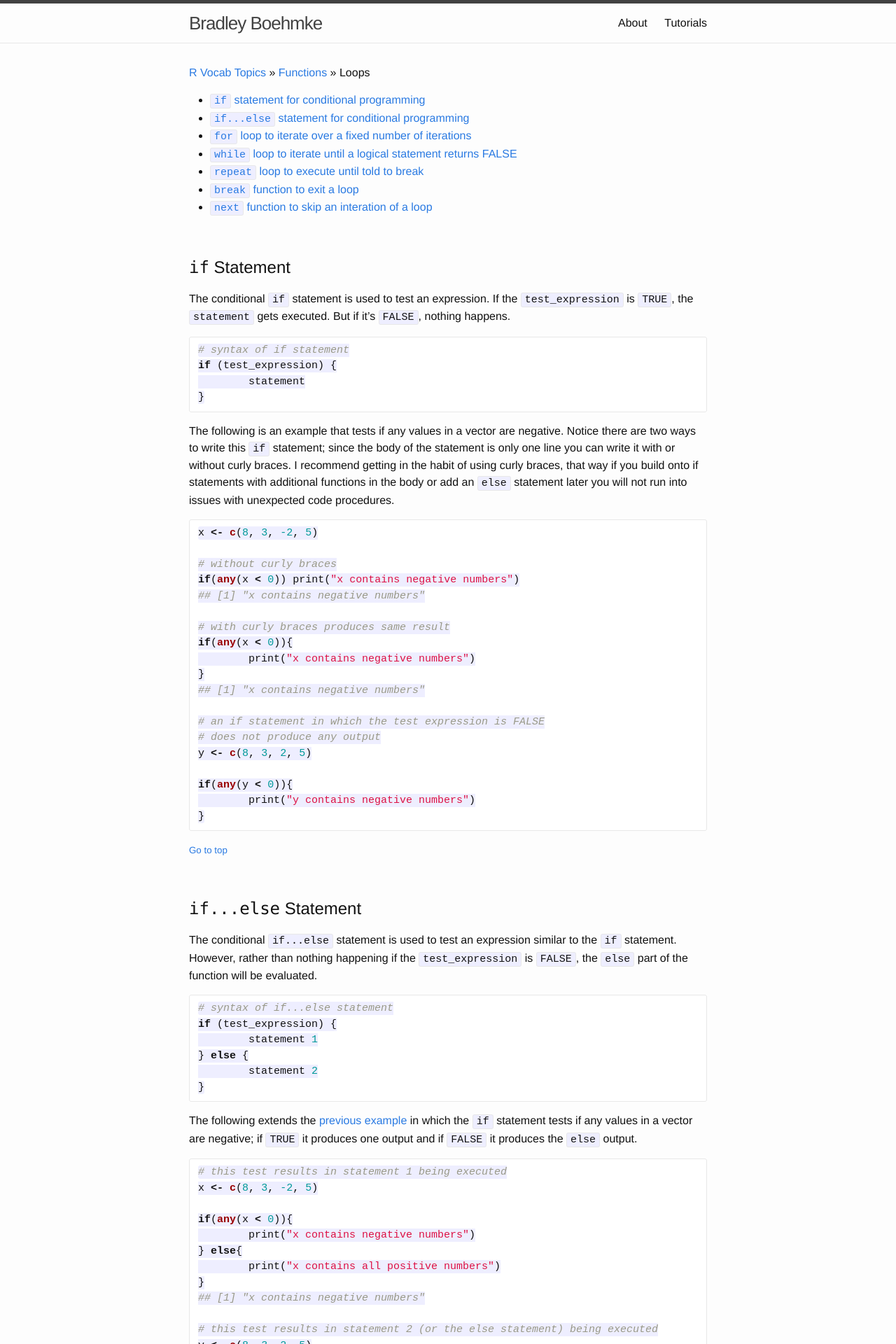
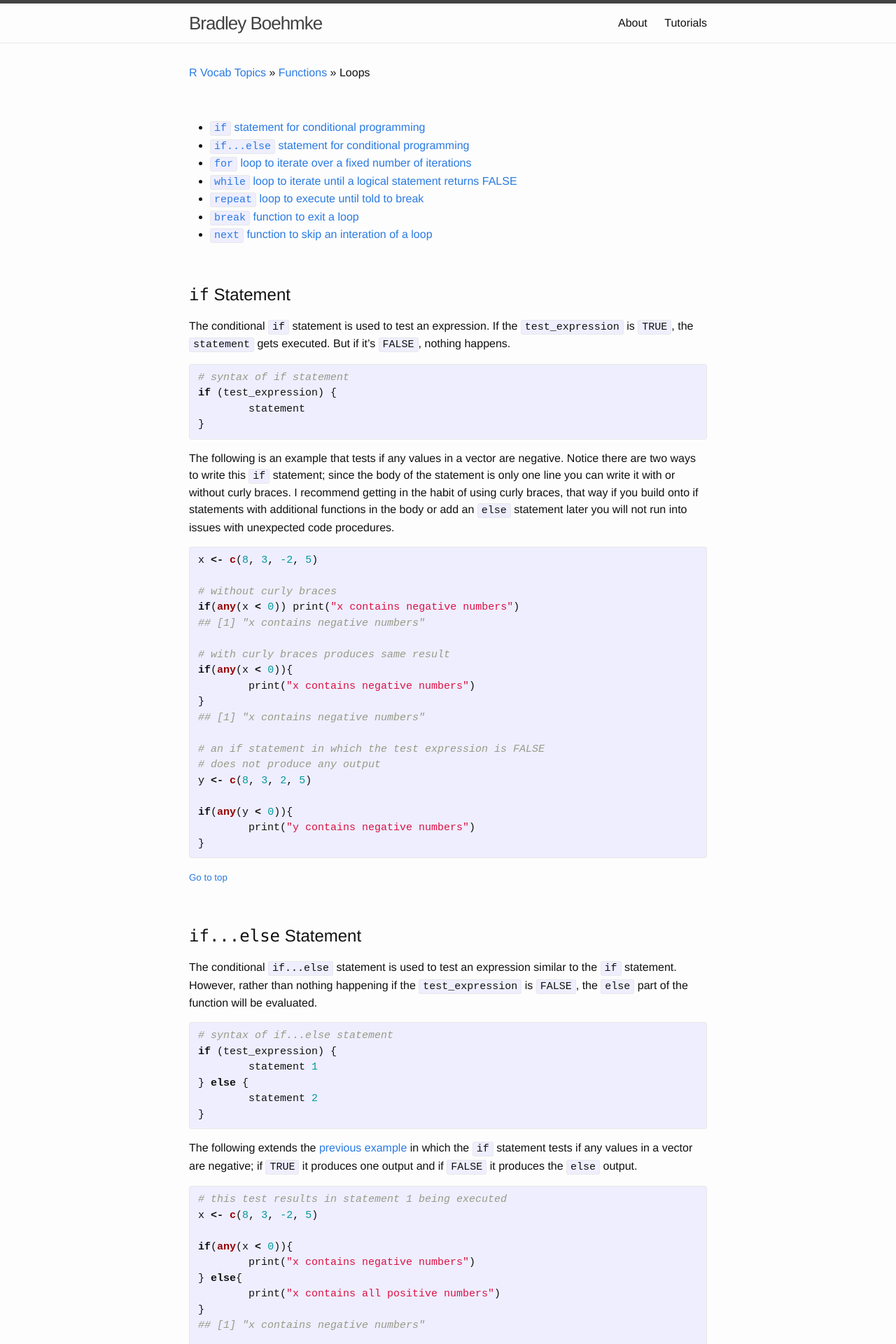
Before and after one commit to bradleyboehmke/bradleyboehmke, a Jekyll site: the page built from tutorials/loops.md, in a window 1280 px wide. Shown: the top 1920 px of the page at 70% size. Built offline with Jekyll 4.4.1, drawn with Linux system fonts in a browser that asks for light colours.

Commit message:
Update loops.md

````diff
--- a/tutorials/loops.md
+++ b/tutorials/loops.md
@@ -5,6 +5,7 @@ title: NULL
 
 [R Vocab Topics](index) &#187; [Functions](functions_loops) &#187; Loops
 
+<br>
 
 * <a href="#if">`if` statement for conditional programming</a>
 * <a href="#ifelse">`if...else` statement for conditional programming</a>
@@ -22,16 +23,16 @@ title: NULL
 The conditional `if` statement is used to test an expression.  If the `test_expression` is `TRUE`, the `statement` gets executed. But if it's `FALSE`, nothing happens.
 
 
-```r
+{% highlight r %}
 # syntax of if statement
 if (test_expression) {
         statement
 }
-```
+{% endhighlight %}
 
 The following is an example that tests if any values in a vector are negative.  Notice there are two ways to write this `if` statement; since the body of the statement is only one line you can write it with or without curly braces.  I recommend getting in the habit of using curly braces, that way if you build onto if statements with additional functions in the body or add an `else` statement later you will not run into issues with unexpected code procedures.
 
-```r
+{% highlight r %}
 x <- c(8, 3, -2, 5)
 
 # without curly braces
@@ -51,7 +52,7 @@ y <- c(8, 3, 2, 5)
 if(any(y < 0)){
         print("y contains negative numbers")
 }
-```
+{% endhighlight %}
 <small><a href="#">Go to top</a></small>
 
 <br>
@@ -62,19 +63,19 @@ if(any(y < 0)){
 The conditional `if...else` statement is used to test an expression similar to the `if` statement.  However, rather than nothing happening if the `test_expression` is `FALSE`, the `else` part of the function will be evaluated.
 
 
-```r
+{% highlight r %}
 # syntax of if...else statement
 if (test_expression) {
         statement 1
 } else {
         statement 2
 }
-```
+{% endhighlight %}
 
 The following extends the [previous example](#if) in which the `if` statement tests if any values in a vector are negative; if `TRUE` it produces one output and if `FALSE` it produces the `else` output.
 
 
-```r
+{% highlight r %}
 # this test results in statement 1 being executed
 x <- c(8, 3, -2, 5)
 
@@ -94,11 +95,11 @@ if(any(y < 0)){
         print("y contains all positive numbers")
 }
 ## [1] "y contains all positive numbers"
-```
+{% endhighlight %}
 
 Simple `if...else` statements, as above, in which only one line of code is being executed in the statements can be written in a simplified alternative manner.  These alternatives are only recommended for very short `if...else` code:
 
-```r
+{% highlight r %}
 x <- c(8, 3, 2, 5)
 
 # alternative 1
@@ -108,11 +109,11 @@ if(any(x < 0)) print("x contains negative numbers") else print("x contains all p
 # alternative 2 using the ifelse function
 ifelse(any(x < 0), "x contains negative numbers", "x contains all positive numbers")
 ## [1] "x contains all positive numbers"
-```
+{% endhighlight %}
 
 We can also nest as many `if...else` statements as required (or desired).  For example:
 
-```r
+{% highlight r %}
 # this test results in statement 1 being executed
 x <- 7
 
@@ -124,7 +125,7 @@ if(x >= 10){
          print("x is negative")
 }
 ## [1] "x is within acceptable tolerance levels"
-```
+{% endhighlight %}
 <small><a href="#">Go to top</a></small>
 
 <br>
@@ -135,17 +136,17 @@ if(x >= 10){
 The `for` loop is used to execute repetitive code statements for a particular number of times.  The general syntax is provided below where `i` is the counter and as `i` assumes each sequential value defined (1 through 100 in this example) the code in the body will be performed for that i<sup>th</sup> value.
 
 
-```r
+{% highlight r %}
 # syntax of for loop
 for(i in 1:100) {
         <do stuff here with i>
 }
-```
+{% endhighlight %}
 
 An important lesson to learn is that R is not efficient at *growing* data objects.  As a result, it is more efficient to create an empty data object and *fill* it with the `for` loop outputs.  For example, if you want to create a vector in which 5 values are randomly drawn from a poisson distribution with mean 5, it is less efficient to perform the first example in the following code chunk than to perform the second example.  Although this inefficiency is not noticed in this small example, when you perform larger repetitions it will become noticable so you might as well get in the habit of *filling* rather than *growing*.
 
 
-```r
+{% highlight r %}
 # not advised
 for(i in 5){
         x <- rpois(5, lambda = 5)
@@ -161,11 +162,11 @@ for(i in 5){
         print(x)
 }
 ## [1] 5 8 9 5 4
-```
+{% endhighlight %}
 
 Another example in which we create an empty matrix with 5 rows and 5 columns.  The `for` loop then iterates over each column (note how *i* takes on the values 1 through the number of columns in the `my.mat` matrix) and takes a random draw of 5 values from a poisson distribution with mean *i* in column *i*:
 
-```r
+{% highlight r %}
 my.mat <- matrix(NA, nrow = 5, ncol = 5)
 
 for(i in 1:ncol(my.mat)){
@@ -178,7 +179,7 @@ my.mat
 ## [3,]    2    1    5    6    6
 ## [4,]    2    1    5    2   10
 ## [5,]    0    2    2    2    4
-```
+{% endhighlight %}
 <small><a href="#">Go to top</a></small>
 
 <br>
@@ -189,7 +190,7 @@ my.mat
 While loops begin by testing a condition. If it is true, then they execute the statement. Once the statement is executed, the condition is tested again, and so forth, until the condition is false, after which the loop exits.  It's considered a best practice to include a counter object to keep track of total iterations
 
 
-```r
+{% highlight r %}
 # syntax of while loop
 counter <- 1
 
@@ -197,12 +198,12 @@ while(test_expression) {
         statement
         counter <- counter + 1
 }
-```
+{% endhighlight %}
 
 `while` loops can potentially result in infinite loops if not written properly; therefore, you must use them with care.  To provide a simple example to illustrate how similiar `for` and `while` loops are:
 
 
-```r
+{% highlight r %}
 counter <- 1
 
 while(counter <= 10) {
@@ -216,12 +217,12 @@ counter <- vector(mode = "numeric", length = 10)
 for(i in 1:length(counter)) {
         print(i)
 }
-```
+{% endhighlight %}
 
 The primary difference between a `for` loop and a `while` loop is:  a `for` loop is used when the number of iterations a code should be run is known where a `while` loop is used when the number of iterations is not known.  For instance, the following takes value `x` and adds or subtracts 1 from the value randomly until `x` exceeds the values in the test expression.  The output illustrates that the code runs 14 times until x exceeded the threshold with the value 9.
 
 
-```r
+{% highlight r %}
 counter <- 1
 x <- 5
 set.seed(3)
@@ -251,7 +252,7 @@ while(x >= 3 && x <= 8 ) {
 ## On iteration 12 , x = 7
 ## On iteration 13 , x = 8
 ## On iteration 14 , x = 9
-```
+{% endhighlight %}
 <small><a href="#">Go to top</a></small>
 
 <br>
@@ -262,7 +263,7 @@ while(x >= 3 && x <= 8 ) {
 A `repeat` loop is used to iterate over a block of code multiple number of times. There is test expression in a repeat loop to end or exit the loop. Rather, we must put a condition statement explicitly inside the body of the loop and use the `break` function to exit the loop. Failing to do so will result into an infinite loop.
 
 
-```r
+{% highlight r %}
 # syntax of repeat loop
 counter <- 1
 
@@ -274,11 +275,11 @@ repeat {
         }
         counter <- counter + 1
 }
-```
+{% endhighlight %}
 
 For example ,say we want to randomly draw values from a uniform distribution between 1 and 25.  Furthermore, we want to continue to draw values randomly until our sample contains at least each integer value between 1 and 25; however, we do not care if we've drawn a particular value multiple times.  The following code repeats the random draws of values between 1 and 25 (in which we round).  We then include an `if` statement to check if all values between 1 and 25 are present in our sample.  If so, we use the [`break`](#break) statement to exit the loop.  If not, we add to our counter and let the loop repeat until the conditional `if` statement is found to be true.  We can then check the `counter` object to assess how many iterations were required to reach our conditional requirement.
 
-```r
+{% highlight r %}
 counter <- 1
 x <- NULL
 
@@ -294,7 +295,7 @@ repeat {
 
 counter
 ## [1] 75
-```
+{% endhighlight %}
 <small><a href="#">Go to top</a></small>
 
 <br>
@@ -305,7 +306,7 @@ counter
 The `break` function is used to exit a loop immediately, regardless of what iteration the loop may be on.  `break` functions are typically embedded in an `if` statement in which a condition is assessed, if TRUE `break` out of the loop, if FALSE continue on with the loop.  In a nested looping situation, where there is a loop inside another loop, this statement exits from the innermost loop that is being evaluated.
 
 
-```r
+{% highlight r %}
 x <- 1:5
 
 for (i in x) {
@@ -316,7 +317,7 @@ for (i in x) {
 }
 ## [1] 1
 ## [1] 2
-```
+{% endhighlight %}
 <small><a href="#">Go to top</a></small>
 
 <br>
@@ -326,7 +327,7 @@ for (i in x) {
 # <font face="consolas">next</font> Function to Skip an Iteration in a Loop
 The `next` statement is useful when we want to skip the current iteration of a loop without terminating it. On encountering next, the R parser skips further evaluation and starts next iteration of the loop.
 
-```r
+{% highlight r %}
 x <- 1:5
 
 for (i in x) {
@@ -339,5 +340,5 @@ for (i in x) {
 ## [1] 2
 ## [1] 4
 ## [1] 5
-```
+{% endhighlight %}
 <small><a href="#">Go to top</a></small>
````
